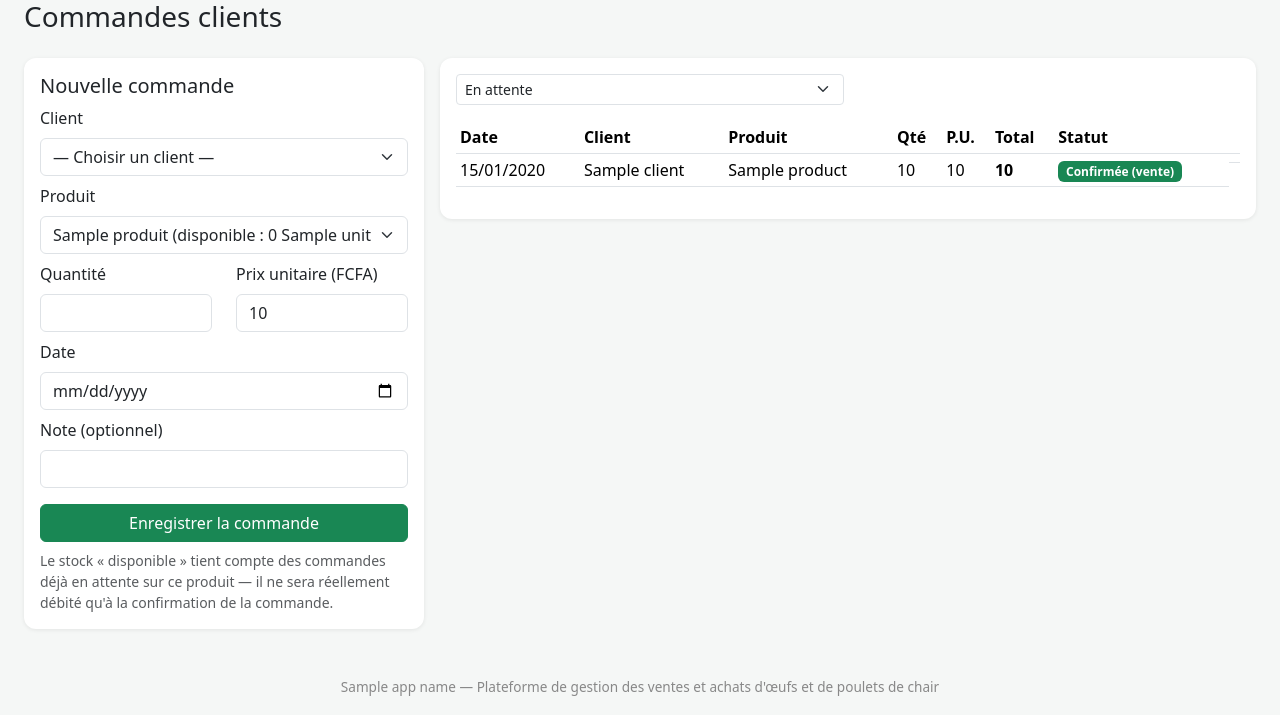
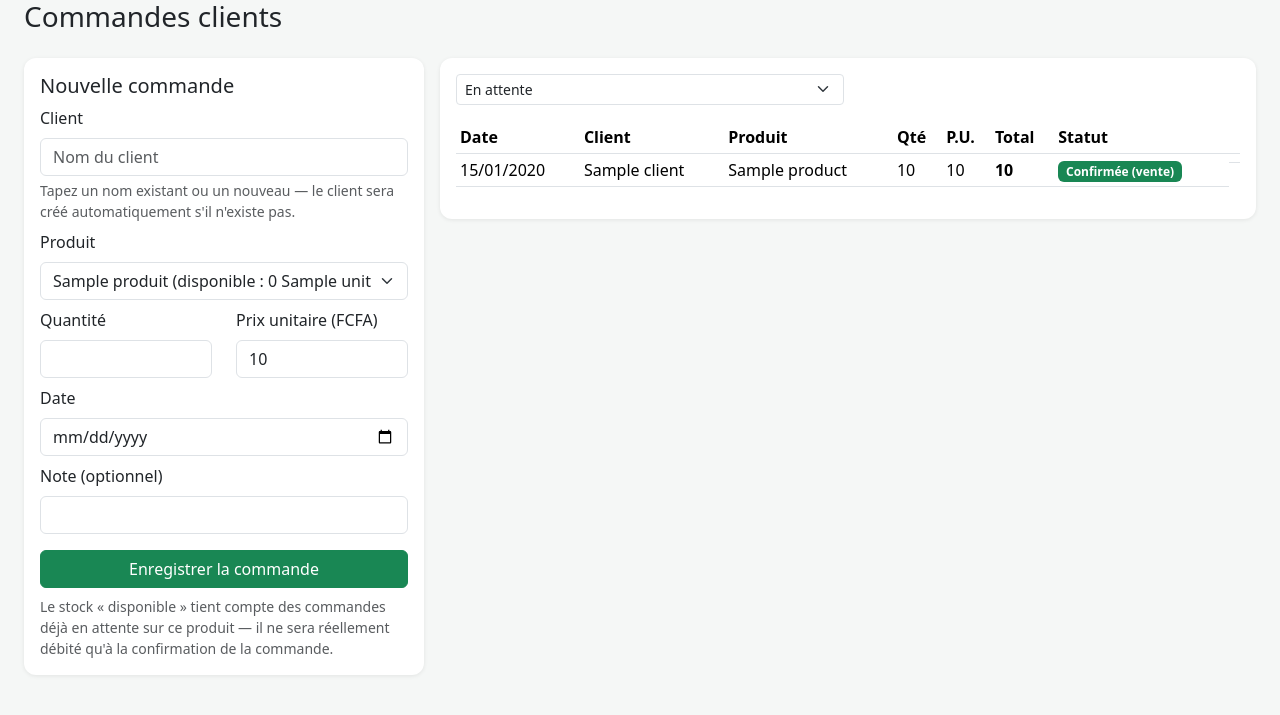
Before and after one commit to Bayegaye/senavipro, a Python web app: template templates/commandes.html in a window 1280 px wide. Shown: the top 715 px of the page. Run offline with Jinja, Linux system fonts and the light colour scheme; the template is opened without the code that fills it: most values are stand-ins (such as "Sample title", 1, 10 or a date in 2020).

Commit message:
Update commandes.html

```diff
--- a/templates/commandes.html
+++ b/templates/commandes.html
@@ -10,12 +10,13 @@
       <form method="POST">
         <div class="mb-2">
           <label class="form-label">Client</label>
-          <select name="client_id" class="form-select" required>
-            <option value="">— Choisir un client —</option>
+          <input type="text" name="client_name" list="clients-datalist-cmd" class="form-control" placeholder="Nom du client" autocomplete="off" required>
+          <datalist id="clients-datalist-cmd">
             {% for c in clients %}
-              <option value="{{ c.id }}">{{ c.name }}</option>
+              <option value="{{ c.name }}">
             {% endfor %}
-          </select>
+          </datalist>
+          <div class="form-text">Tapez un nom existant ou un nouveau — le client sera créé automatiquement s'il n'existe pas.</div>
         </div>
         <div class="mb-2">
           <label class="form-label">Produit</label>
```
